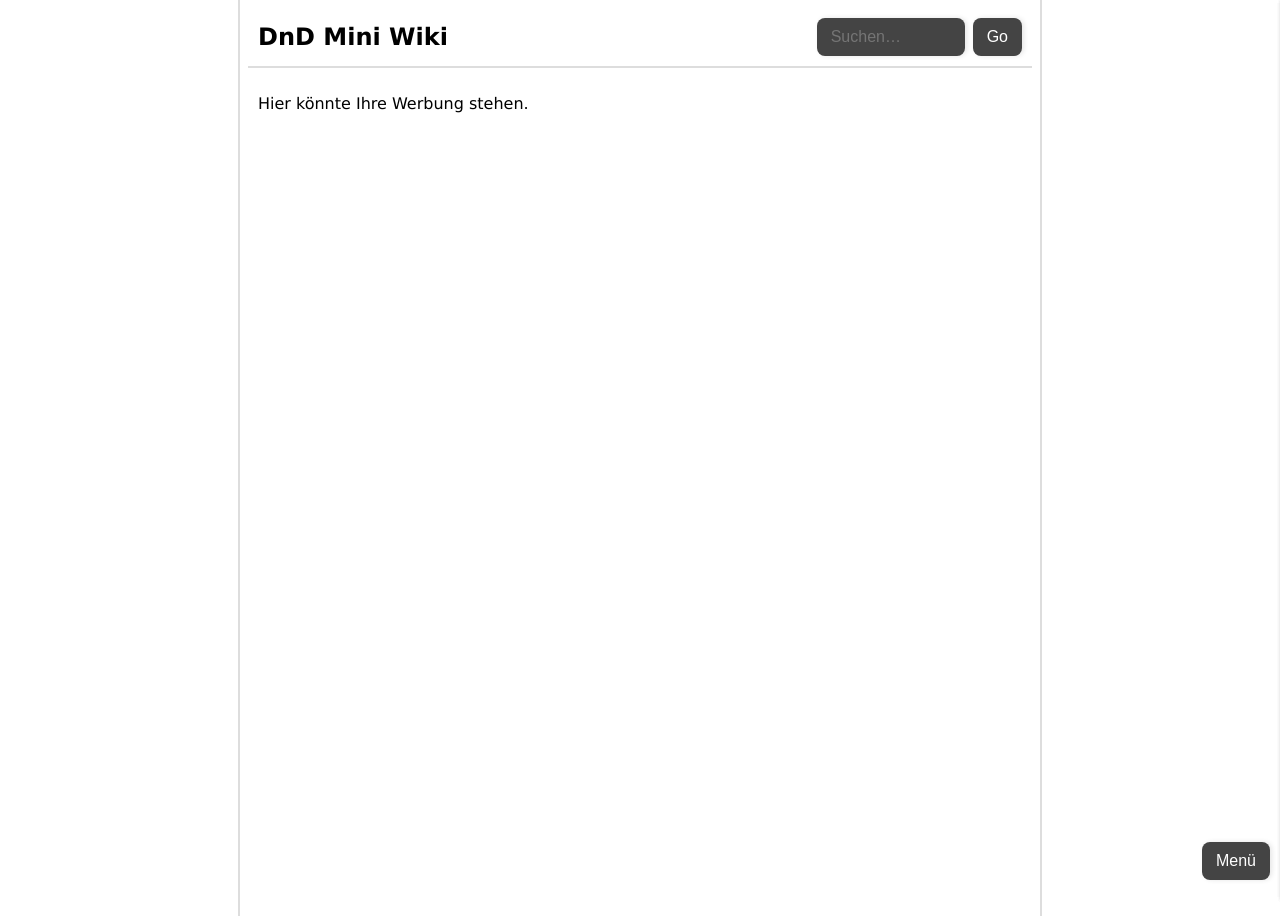
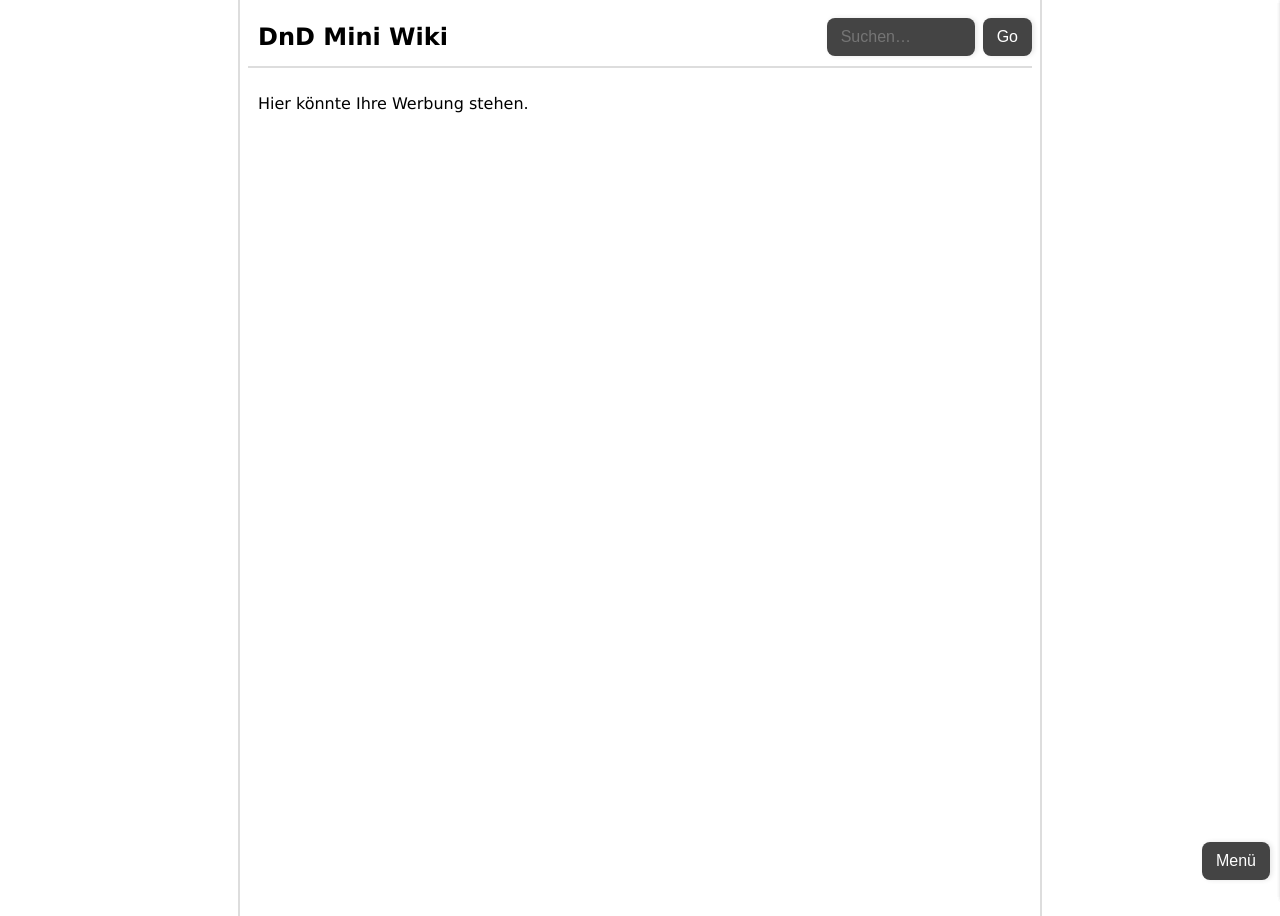
Before and after one commit to FelixDnD/FelixDnD.github.io, a Jekyll site: the page built from index.md, in a window 1280 px wide. Built offline with Jekyll 4.4.1, drawn with Linux system fonts in a browser that asks for light colours.

Commit message:
Minor Visual fixes.

```diff
--- a/assets/css/menu.css
+++ b/assets/css/menu.css
@@ -22,6 +22,7 @@
   display: none;
   flex-direction: row;
   align-items: center;
+  box-shadow: 2px 0 5px rgba(0, 0, 0, 0.1);
   gap: 8px;
   z-index: 999;
   max-width: calc(100vw - 20px);
@@ -49,6 +50,7 @@
   border: none;
   padding: 10px 14px;
   border-radius: 8px;
+  box-shadow: 2px 0 5px rgba(0, 0, 0, 0.1);
   cursor: pointer;
   font-size: 16px;
   flex-shrink: 0;
--- a/assets/css/style.css
+++ b/assets/css/style.css
@@ -24,6 +24,7 @@
   justify-content: space-between;
   gap: 1rem;
   padding: 10px;
+  padding-right: 0px;
   border-bottom: 2px solid #ddd;
   margin-bottom: 10px;
 }
```
Also changed, not shown: 2 other files.
